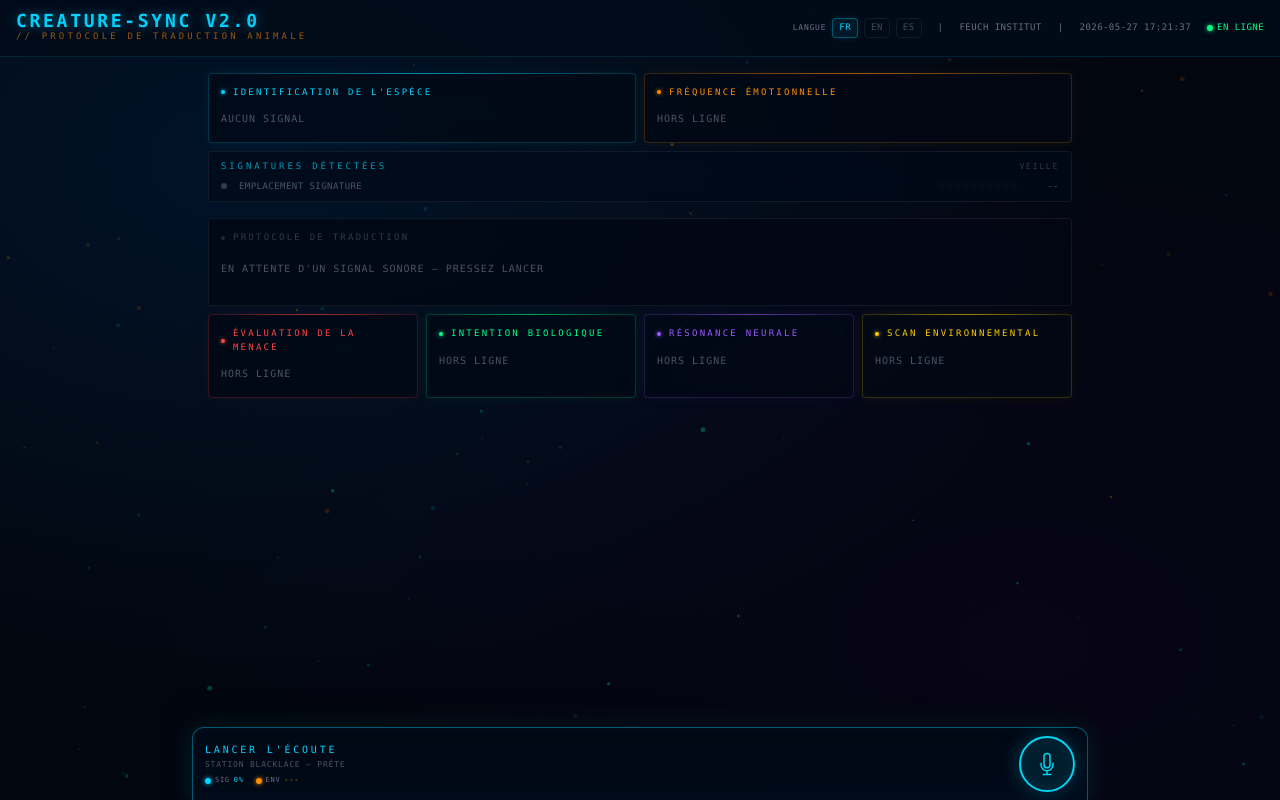
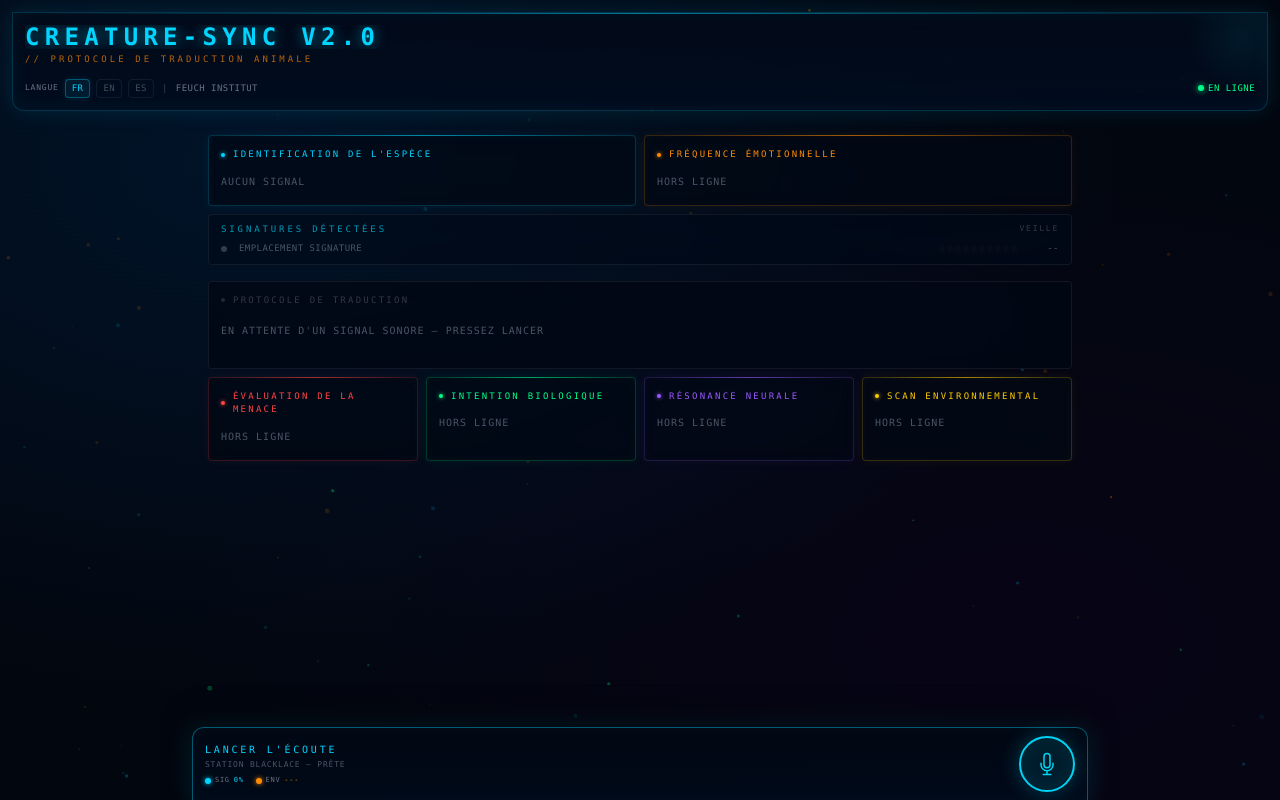
Before and after one commit to benoitlub/Creature-sync, a React (Vite) app: page / in a window 1280 px wide. Built offline with nearby package versions, Linux system fonts and the light colour scheme.

Commit message:
Lift hero header with Feuch emblem

```diff
--- a/src/pages/Home.tsx
+++ b/src/pages/Home.tsx
@@ -30,32 +30,9 @@ function ScannerLines() {
 function GlitchOverlay({ active }: { active: boolean }) {
   if (!active) return null;
   return (
-    <div
-      className="pointer-events-none fixed inset-0"
-      style={{ zIndex: 50, background: "rgba(0, 212, 255, 0.03)", mixBlendMode: "screen" }}
-    >
-      <div
-        className="absolute"
-        style={{
-          top: `${20 + Math.random() * 60}%`,
-          left: 0,
-          right: 0,
-          height: "2px",
-          background: "rgba(255, 140, 0, 0.4)",
-          transform: `translateX(${(Math.random() - 0.5) * 20}px)`,
-        }}
-      />
-      <div
-        className="absolute"
-        style={{
-          top: `${30 + Math.random() * 40}%`,
-          left: 0,
-          right: 0,
-          height: "1px",
-          background: "rgba(0, 212, 255, 0.3)",
-          transform: `translateX(${(Math.random() - 0.5) * 30}px)`,
-        }}
-      />
+    <div className="pointer-events-none fixed inset-0" style={{ zIndex: 50, background: "rgba(0, 212, 255, 0.03)", mixBlendMode: "screen" }}>
+      <div className="absolute" style={{ top: `${20 + Math.random() * 60}%`, left: 0, right: 0, height: "2px", background: "rgba(255, 140, 0, 0.4)", transform: `translateX(${(Math.random() - 0.5) * 20}px)` }} />
+      <div className="absolute" style={{ top: `${30 + Math.random() * 40}%`, left: 0, right: 0, height: "1px", background: "rgba(0, 212, 255, 0.3)", transform: `translateX(${(Math.random() - 0.5) * 30}px)` }} />
     </div>
   );
 }
@@ -63,11 +40,27 @@ function GlitchOverlay({ active }: { active: boolean }) {
 function CrypticTicker({ message }: { message: string }) {
   if (!message) return null;
   return (
+    <div className="text-[7px] font-mono tracking-[0.36em] uppercase px-2.5 py-0.5 rounded-sm border leading-tight" style={{ color: "#ff8c0088", borderColor: "#ff8c0022", background: "#ff8c0008", animation: "fadeInOut 4s ease-in-out" }}>
+      ▲ {message} ▲
+    </div>
+  );
+}
+
+function FeuchEmblem() {
+  return (
     <div
-      className="text-[7px] font-mono tracking-[0.36em] uppercase px-2.5 py-0.5 rounded-sm border leading-tight"
-      style={{ color: "#ff8c0088", borderColor: "#ff8c0022", background: "#ff8c0008", animation: "fadeInOut 4s ease-in-out" }}
+      className="hidden xs:flex w-12 h-12 shrink-0 items-center justify-center rounded-xl border"
+      style={{
+        borderColor: "#00d4ff55",
+        background: "radial-gradient(circle at 50% 50%, rgba(0,212,255,0.12), rgba(2,8,20,0.3))",
+        boxShadow: "0 0 18px #00d4ff22, inset 0 0 16px #00d4ff11",
+        clipPath: "polygon(18% 0, 82% 0, 100% 30%, 100% 70%, 82% 100%, 18% 100%, 0 70%, 0 30%)",
+      }}
     >
-      ▲ {message} ▲
+      <svg viewBox="0 0 64 64" className="w-8 h-8" fill="none" stroke="#00d4ff" strokeWidth="3" strokeLinecap="round" strokeLinejoin="round" style={{ filter: "drop-shadow(0 0 7px #00d4ff88)" }}>
+        <path d="M8 36h9l5-16 8 30 8-38 7 24h11" />
+        <path d="M18 48c10 7 19 7 28 0" stroke="#ff8c00" strokeWidth="2" opacity="0.8" />
+      </svg>
     </div>
   );
 }
@@ -82,17 +75,7 @@ function LangSelector({ lang, onChange }: { lang: Lang; onChange: (l: Lang) => v
     <div className="flex items-center gap-1.5">
       <span className="text-[8px] font-mono text-gray-500 tracking-widest">{UI_LABELS[lang].lang}</span>
       {opts.map(o => (
-        <button
-          key={o.v}
-          onClick={() => onChange(o.v)}
-          className="text-[9px] font-mono px-1.5 py-0.5 rounded border transition-all duration-200"
-          style={{
-            borderColor: lang === o.v ? "#00d4ff55" : "#ffffff11",
-            color: lang === o.v ? "#00d4ff" : "#ffffff44",
-            background: lang === o.v ? "rgba(0,212,255,0.08)" : "transparent",
-            boxShadow: lang === o.v ? "0 0 6px #00d4ff22" : "none",
-          }}
-        >
+        <button key={o.v} onClick={() => onChange(o.v)} className="text-[9px] font-mono px-1.5 py-0.5 rounded border transition-all duration-200" style={{ borderColor: lang === o.v ? "#00d4ff55" : "#ffffff11", color: lang === o.v ? "#00d4ff" : "#ffffff44", background: lang === o.v ? "rgba(0,212,255,0.08)" : "transparent", boxShadow: lang === o.v ? "0 0 6px #00d4ff22" : "none" }}>
           {o.l}
         </button>
       ))}
@@ -101,16 +84,8 @@ function LangSelector({ lang, onChange }: { lang: Lang; onChange: (l: Lang) => v
 }
 
 function Header({ glitch, lang, onLangChange }: { glitch: boolean; lang: Lang; onLangChange: (l: Lang) => void }) {
-  const [time, setTime] = useState("");
   const [blink, setBlink] = useState(true);
   const t = UI_LABELS[lang];
-
-  useEffect(() => {
-    const tick = () => setTime(new Date().toISOString().replace("T", " ").slice(0, 19));
-    tick();
-    const id = setInterval(tick, 1000);
-    return () => clearInterval(id);
-  }, []);
 
   useEffect(() => {
     const id = setInterval(() => setBlink(b => !b), 800);
@@ -118,30 +93,36 @@ function Header({ glitch, lang, onLangChange }: { glitch: boolean; lang: Lang; o
   }, []);
 
   return (
-    <header className="relative border-b flex flex-col sm:flex-row items-start sm:items-center justify-between gap-2 px-4 py-3" style={{ borderColor: "#00d4ff22", background: "rgba(0,10,25,0.9)" }}>
+    <header className="relative px-3 pt-3 pb-2" style={{ zIndex: 3 }}>
+      <div
+        className="relative overflow-hidden rounded-b-xl border px-3 py-3"
+        style={{
+          borderColor: "#00d4ff33",
+          background: "linear-gradient(180deg, rgba(2,10,24,0.98), rgba(0,12,30,0.86))",
+          boxShadow: "0 0 22px rgba(0,212,255,0.12), inset 0 0 22px rgba(0,212,255,0.05)",
+        }}
+      >
+        <div className="absolute top-0 left-5 right-5 h-px" style={{ background: "linear-gradient(90deg, transparent, #00d4ff88, transparent)" }} />
+        <div className="absolute -right-10 -top-10 w-32 h-32 rounded-full" style={{ background: "radial-gradient(circle, rgba(0,212,255,0.08), transparent 60%)" }} />
         <div className="flex items-center gap-3">
-        <div className="flex flex-col">
-          <div
-            className="text-lg font-mono font-bold tracking-[0.15em] uppercase leading-none"
-            style={{ color: "#00d4ff", textShadow: "0 0 12px #00d4ff88", filter: glitch ? "blur(0.5px)" : "none" }}
-          >
+          <FeuchEmblem />
+          <div className="min-w-0 flex-1">
+            <div className="text-xl sm:text-2xl font-mono font-bold tracking-[0.22em] uppercase leading-none truncate" style={{ color: "#00d4ff", textShadow: "0 0 14px #00d4ff99", filter: glitch ? "blur(0.5px)" : "none" }}>
               {t.title}
             </div>
-          <div className="text-[9px] font-mono tracking-[0.35em] text-orange-400/60 uppercase">{t.subtitle}</div>
+            <div className="text-[8px] sm:text-[9px] font-mono tracking-[0.34em] text-orange-400/70 uppercase mt-1 truncate">
+              {t.subtitle}
             </div>
           </div>
-      <div className="flex items-center gap-4 text-[9px] font-mono text-gray-500 tracking-wider flex-wrap">
+        </div>
+        <div className="mt-3 flex items-center justify-between gap-2 text-[9px] font-mono text-gray-500 tracking-wider flex-wrap">
           <LangSelector lang={lang} onChange={onLangChange} />
-        <span className="hidden sm:inline">|</span>
+          <span className="hidden sm:inline text-gray-700">|</span>
           <span>{t.institute}</span>
-        <span className="hidden sm:inline">|</span>
-        <span className="hidden sm:inline">{time}</span>
-        <div className="flex items-center gap-1">
-          <div
-            className="w-1.5 h-1.5 rounded-full"
-            style={{ background: blink ? "#00ff88" : "#00ff8844", boxShadow: blink ? "0 0 4px #00ff88" : "none", transition: "all 0.3s" }}
-          />
+          <div className="flex items-center gap-1 ml-auto">
+            <div className="w-1.5 h-1.5 rounded-full" style={{ background: blink ? "#00ff88" : "#00ff8844", boxShadow: blink ? "0 0 6px #00ff88" : "none", transition: "all 0.3s" }} />
             <span style={{ color: blink ? "#00ff88" : "#00ff8844" }}>{t.online}</span>
+          </div>
         </div>
       </div>
     </header>
@@ -153,15 +134,7 @@ function LedBar({ value, pending = false }: { value: number; pending?: boolean }
   return (
     <div className="flex gap-0.5 w-20 justify-end" aria-label={`${value}%`}>
       {Array.from({ length: 10 }, (_, i) => (
-        <span
-          key={i}
-          className="h-2 w-1.5 rounded-sm transition-all duration-200"
-          style={{
-            background: i < lit ? (i > 7 ? "#ff8c00" : "#00d4ff") : "rgba(255,255,255,0.08)",
-            boxShadow: i < lit ? `0 0 5px ${i > 7 ? "#ff8c00" : "#00d4ff"}` : "none",
-            opacity: pending ? 0.22 : i < lit ? 0.95 : 0.35,
-          }}
-        />
+        <span key={i} className="h-2 w-1.5 rounded-sm transition-all duration-200" style={{ background: i < lit ? (i > 7 ? "#ff8c00" : "#00d4ff") : "rgba(255,255,255,0.08)", boxShadow: i < lit ? `0 0 5px ${i > 7 ? "#ff8c00" : "#00d4ff"}` : "none", opacity: pending ? 0.22 : i < lit ? 0.95 : 0.35 }} />
       ))}
     </div>
   );
@@ -184,17 +157,7 @@ function getSignalPercent(audioFeatures: any, progress: number) {
   return Math.min(99, Math.max(0, rawSignal || progress || 0));
 }
 
-function LiveSignalDashboard({
-  active,
-  audioFeatures,
-  detectedLabel,
-  progress,
-}: {
-  active: boolean;
-  audioFeatures: any;
-  detectedLabel: string | null;
-  progress: number;
-}) {
+function LiveSignalDashboard({ active, audioFeatures, detectedLabel, progress }: { active: boolean; audioFeatures: any; detectedLabel: string | null; progress: number }) {
   const signal = getSignalPercent(audioFeatures, progress);
   const sharpness = Math.min(99, Math.max(0, Math.round((audioFeatures?.zcr ?? 0) * 420)));
   const gossip = Math.min(99, Math.max(0, Math.round((audioFeatures?.flatness ?? 0) * 180 + sharpness * 0.45)));
@@ -203,44 +166,27 @@ function LiveSignalDashboard({
   const hasSignal = active || progress > 1 || Boolean(detectedLabel);
 
   const signatureRows = useMemo<SignatureRow[]>(() => {
-    if (!hasSignal) {
-      return [{ label: "EMPLACEMENT SIGNATURE", value: 0, tone: "idle", pending: true }];
-    }
+    if (!hasSignal) return [{ label: "EMPLACEMENT SIGNATURE", value: 0, tone: "idle", pending: true }];
 
     const rows: SignatureRow[] = [];
     const primaryValue = Math.min(96, Math.max(8, Math.round(detectedLabel ? Math.max(progress, signal) : Math.max(progress, signal * 1.4))));
-    rows.push({
-      label: detectedLabel || (progress > 24 ? "SIGNATURE AVIAIRE" : "ACQUISITION DU SIGNAL"),
-      value: primaryValue,
-      tone: "primary",
-    });
+    rows.push({ label: detectedLabel || (progress > 24 ? "SIGNATURE AVIAIRE" : "ACQUISITION DU SIGNAL"), value: primaryValue, tone: "primary" });
 
     const secondaryValue = Math.min(82, Math.max(0, Math.round(gossip * 0.62 + signal * 0.18)));
-    if (progress > 22 || secondaryValue > 28) {
-      const secondaryLabel = habitat === "FORÊT" ? "PASSEREAU POSSIBLE" : gossip > 55 ? "PIGEON SUSPECT" : "ÉCHO SECONDAIRE";
-      rows.push({ label: secondaryLabel, value: Math.max(18, secondaryValue), tone: "secondary" });
-    }
+    if (progress > 22 || secondaryValue > 28) rows.push({ label: habitat === "FORÊT" ? "PASSEREAU POSSIBLE" : gossip > 55 ? "PIGEON SUSPECT" : "ÉCHO SECONDAIRE", value: Math.max(18, secondaryValue), tone: "secondary" });
 
     const lowBandValue = Math.min(76, Math.max(0, Math.round(lowEnergy * 0.78)));
-    if (lowEnergy > 62 && signal > 10) {
-      rows.push({ label: "BASSE FRÉQ. / CANIDÉ", value: lowBandValue, tone: "warning" });
-    }
+    if (lowEnergy > 62 && signal > 10) rows.push({ label: "BASSE FRÉQ. / CANIDÉ", value: lowBandValue, tone: "warning" });
 
     return rows.slice(0, 3);
   }, [hasSignal, detectedLabel, progress, signal, gossip, lowEnergy, habitat]);
 
   return (
-    <div
-      className="rounded border px-3 py-2 backdrop-blur-sm"
-      style={{ borderColor: active ? "#00d4ff44" : "#ffffff11", background: "rgba(0,10,25,0.68)" }}
-    >
+    <div className="rounded border px-3 py-2 backdrop-blur-sm" style={{ borderColor: active ? "#00d4ff44" : "#ffffff11", background: "rgba(0,10,25,0.68)" }}>
       <div className="flex items-center justify-between mb-1.5">
         <div className="text-[9px] font-mono tracking-[0.32em] uppercase text-cyan-400/70">Signatures détectées</div>
-        <div className="text-[8px] font-mono tracking-[0.22em] uppercase" style={{ color: active ? "#00ff88" : "#ffffff33" }}>
-          {active ? "LIVE" : "VEILLE"}
+        <div className="text-[8px] font-mono tracking-[0.22em] uppercase" style={{ color: active ? "#00ff88" : "#ffffff33" }}>{active ? "LIVE" : "VEILLE"}</div>
       </div>
-      </div>
-
       <div className="space-y-1">
         {signatureRows.map(row => {
           const diode = row.tone === "primary" ? "#00ff88" : row.tone === "secondary" ? "#00d4ff" : row.tone === "warning" ? "#ff8c00" : "#ffffff33";
@@ -259,76 +205,32 @@ function LiveSignalDashboard({
 }
 
 export default function Home() {
-  const {
-    state,
-    crypticMessage,
-    audioFeatures,
-    detectedLabel,
-    lang,
-    setLang,
-    startListening,
-    stopListening,
-    reset,
-  } = useAudioAnalysis();
-
+  const { state, crypticMessage, audioFeatures, detectedLabel, lang, setLang, startListening, stopListening, reset } = useAudioAnalysis();
   const activeAudioFeatures = audioFeatures || state.audioFeatures;
   const micSignal = state.isComplete ? state.signalQuality : getSignalPercent(activeAudioFeatures, state.scanProgress);
   const micHabitat = state.environmentalScan ? state.environmentalScan.split("—")[0].replace("AMBIANCE :", "").trim() : inferHabitat(activeAudioFeatures, state.isListening || state.isAnalyzing);
 
   return (
-    <div
-      className="relative min-h-screen w-full overflow-x-hidden flex flex-col"
-      style={{
-        background: "radial-gradient(ellipse at 20% 20%, rgba(0,40,80,0.4) 0%, transparent 60%), radial-gradient(ellipse at 80% 80%, rgba(20,0,40,0.3) 0%, transparent 60%), #02060f",
-        fontFamily: "'JetBrains Mono', 'Fira Code', 'Consolas', monospace",
-      }}
-    >
+    <div className="relative min-h-screen w-full overflow-x-hidden flex flex-col" style={{ background: "radial-gradient(ellipse at 20% 20%, rgba(0,40,80,0.4) 0%, transparent 60%), radial-gradient(ellipse at 80% 80%, rgba(20,0,40,0.3) 0%, transparent 60%), #02060f", fontFamily: "'JetBrains Mono', 'Fira Code', 'Consolas', monospace" }}>
       <ParticleField active={state.isListening || state.isAnalyzing} />
       <ScannerLines />
       <GlitchOverlay active={state.glitchActive} />
-
       <Header glitch={state.glitchActive} lang={lang} onLangChange={setLang} />
-
-      <main
-        className="relative flex-1 flex flex-col gap-2 p-3 sm:p-4 max-w-4xl mx-auto w-full"
-        style={{ zIndex: 2, paddingBottom: "calc(13rem + env(safe-area-inset-bottom, 0px))" }}
-      >
+      <main className="relative flex-1 flex flex-col gap-2 p-3 sm:p-4 max-w-4xl mx-auto w-full" style={{ zIndex: 2, paddingBottom: "calc(6rem + env(safe-area-inset-bottom, 0px))" }}>
         <div className="grid grid-cols-2 gap-2">
           <SpeciesPanel state={state} lang={lang} />
           <EmotionalPanel state={state} lang={lang} />
         </div>
-
-        <LiveSignalDashboard
-          active={state.isListening || state.isAnalyzing}
-          audioFeatures={activeAudioFeatures}
-          detectedLabel={detectedLabel || state.detectedSpecies}
-          progress={state.scanProgress}
-        />
-
-        <div className="flex justify-center">
-          <CrypticTicker message={crypticMessage} />
-        </div>
-
+        <LiveSignalDashboard active={state.isListening || state.isAnalyzing} audioFeatures={activeAudioFeatures} detectedLabel={detectedLabel || state.detectedSpecies} progress={state.scanProgress} />
+        <div className="flex justify-center"><CrypticTicker message={crypticMessage} /></div>
         <TranslationCard state={state} lang={lang} />
-
         <div className="grid grid-cols-2 sm:grid-cols-4 gap-2">
           <ThreatPanel state={state} lang={lang} />
           <BiologicalPanel state={state} lang={lang} />
           <NeuralPanel state={state} lang={lang} />
           <EnvironmentPanel state={state} lang={lang} />
         </div>
-
-        <MicButton
-          isListening={state.isListening}
-          isAnalyzing={state.isAnalyzing}
-          isComplete={state.isComplete}
-          onStart={startListening}
-          onStop={stopListening}
-          onReset={reset}
-          lang={lang}
-          signalQuality={micSignal}
-          habitat={micHabitat}
-        />
+        <MicButton isListening={state.isListening} isAnalyzing={state.isAnalyzing} isComplete={state.isComplete} onStart={startListening} onStop={stopListening} onReset={reset} lang={lang} signalQuality={micSignal} habitat={micHabitat} />
       </main>
     </div>
   );
```
Lines whose indentation alone changed are shown as unchanged.
